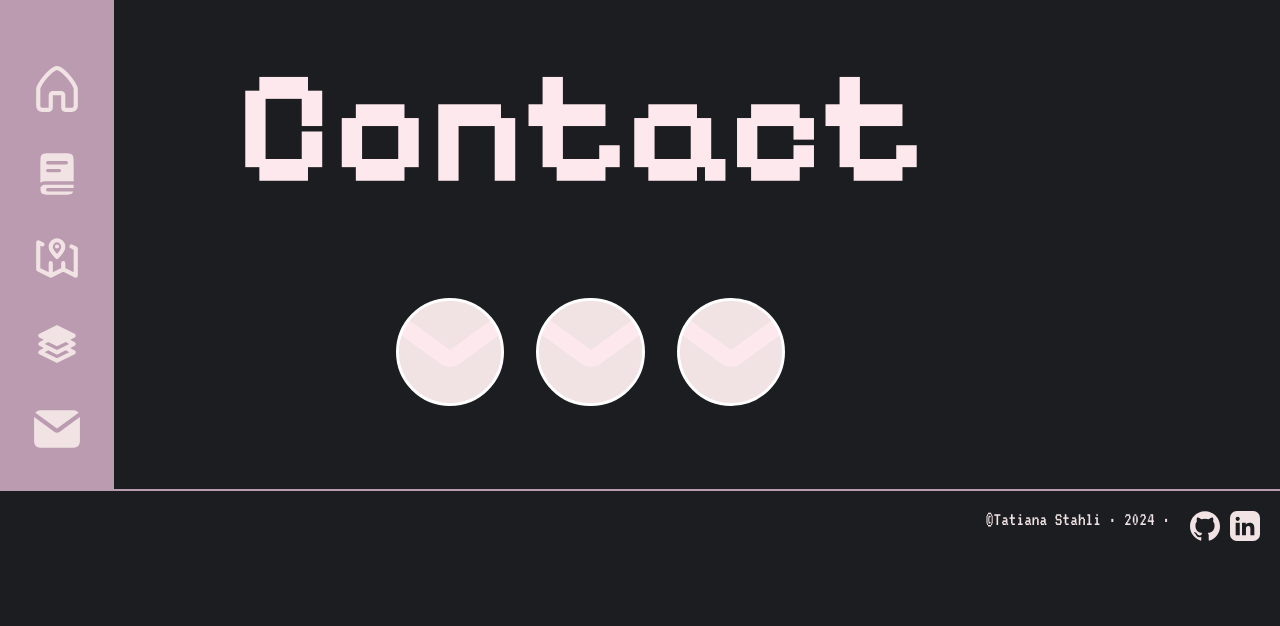
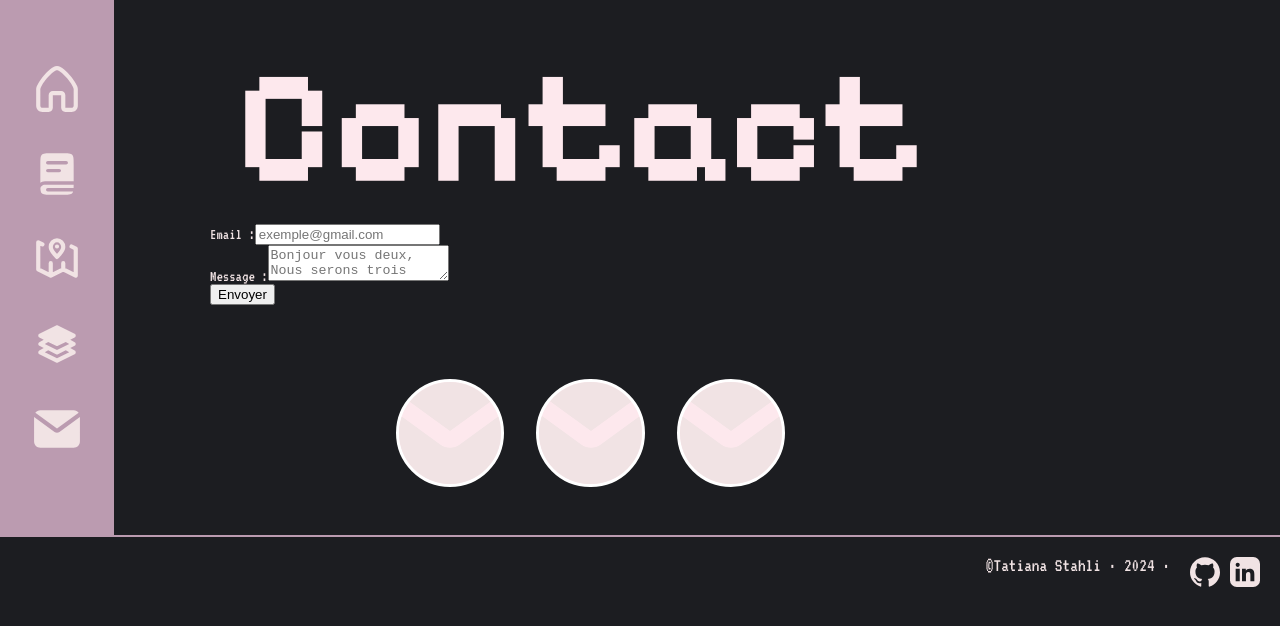
Before and after one commit to tatiana-sthl/portfolio2024, a React (Create React App) app: page /contact in a window 1280 px wide. Shown: the top 626 px of the page. Built offline with nearby package versions, Linux system fonts and the light colour scheme.

Commit message:
add formspree for contact

```diff
--- a/package.json
+++ b/package.json
@@ -3,6 +3,7 @@
   "version": "0.1.0",
   "private": true,
   "dependencies": {
+    "@formspree/react": "^2.5.1",
     "@fortawesome/fontawesome-free": "^6.5.1",
     "@fortawesome/fontawesome-svg-core": "^6.5.1",
     "@fortawesome/free-brands-svg-icons": "^6.5.1",
--- a/src/components/ContactForm.js
+++ b/src/components/ContactForm.js
@@ -1,11 +1,59 @@
-import React from 'react';
+import { useForm, ValidationError } from '@formspree/react';
 
 
-function ContactForm() {
-    return (
-      <>
-      </>
-    )
-}
+const ContactForm = () => {
+
+  const [state, handleSubmit] = useForm("xjvnrjgy");
+  if (state.succeeded) {
+      return <p>Je vous recontacte très bientôt !</p>;
+  };
+
+  return (
+    <>
+    <div>
+      <form className='contactForm' onSubmit={handleSubmit}>
+        <div className='mailInfos'>
+          <div className='formGroup'>
+            <label className='label' htmlFor="email">Email :</label>
+            <input
+              type="email"
+              id="email"
+              name="email"
+              className='input'
+              placeholder='exemple@gmail.com'
+            />
+            <ValidationError
+              prefix="Email"
+              field="email"
+              errors={state.errors}
+            />
+          </div>
+        </div>
+
+        <div className='formGroupTextarea'>
+          <label className='label' htmlFor="message">Message :</label>
+          <textarea
+            id="message"
+            name="message"
+            className='textarea'
+            placeholder=
+            {`Bonjour vous deux, Nous serons trois pour le vin d'honneur/repas. Il y aura l'empereur, sa femme et le petit prince de 5 ans. Au plaisir de vous voir !`}
+          />
+          <ValidationError
+            prefix="Message"
+            field="message"
+            errors={state.errors}
+          />
+        </div>
+        <div className='formButton'>
+          <button className='button' type="submit" disabled={state.submitting}>Envoyer</button>
+        </div>
+
+      </form>
+    </div>
+
+    </>
+  );
+};
 
 export default ContactForm;
```
Also changed, not shown: 1 other file (tests, documents, lock files or other folders).
